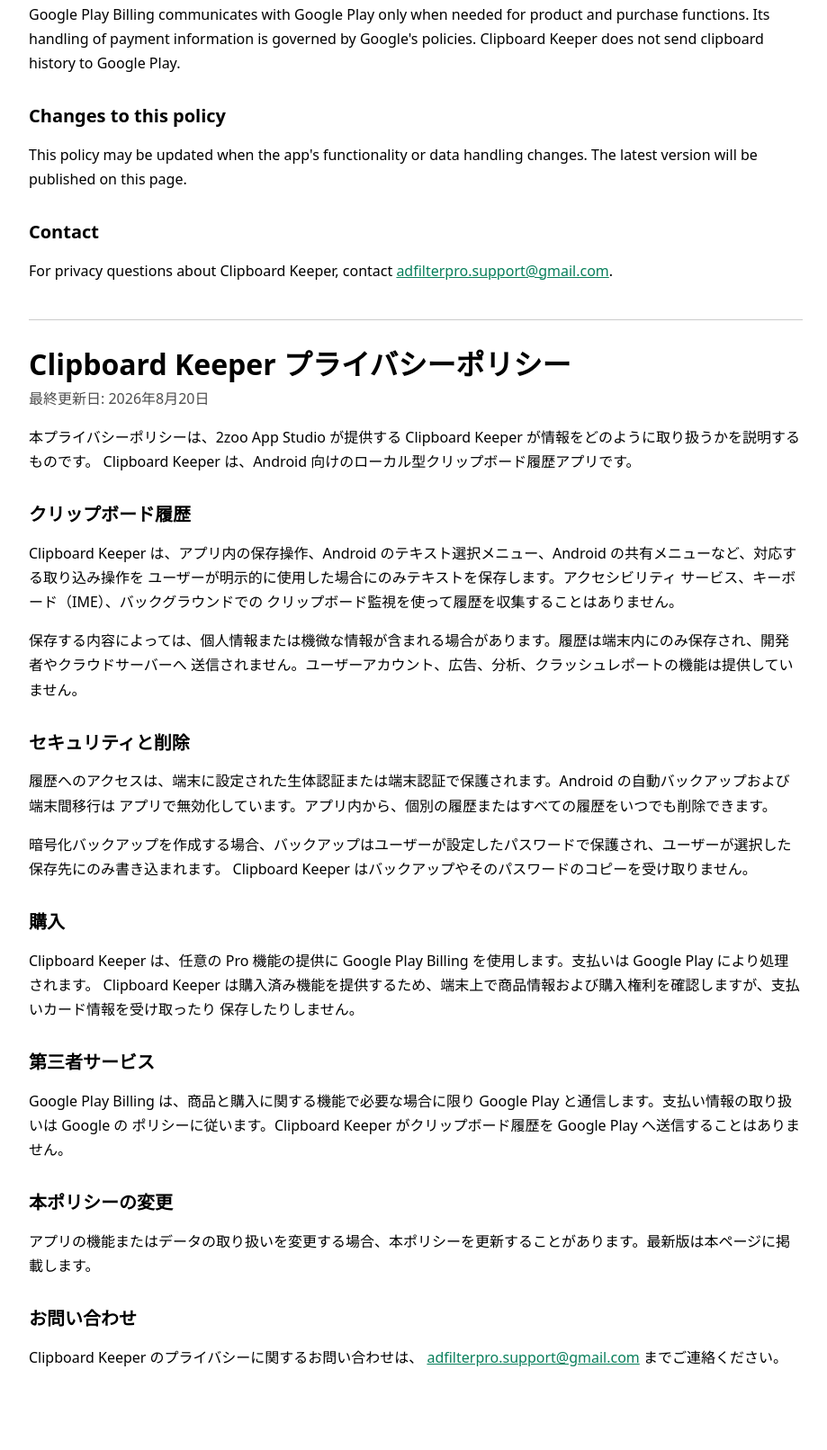
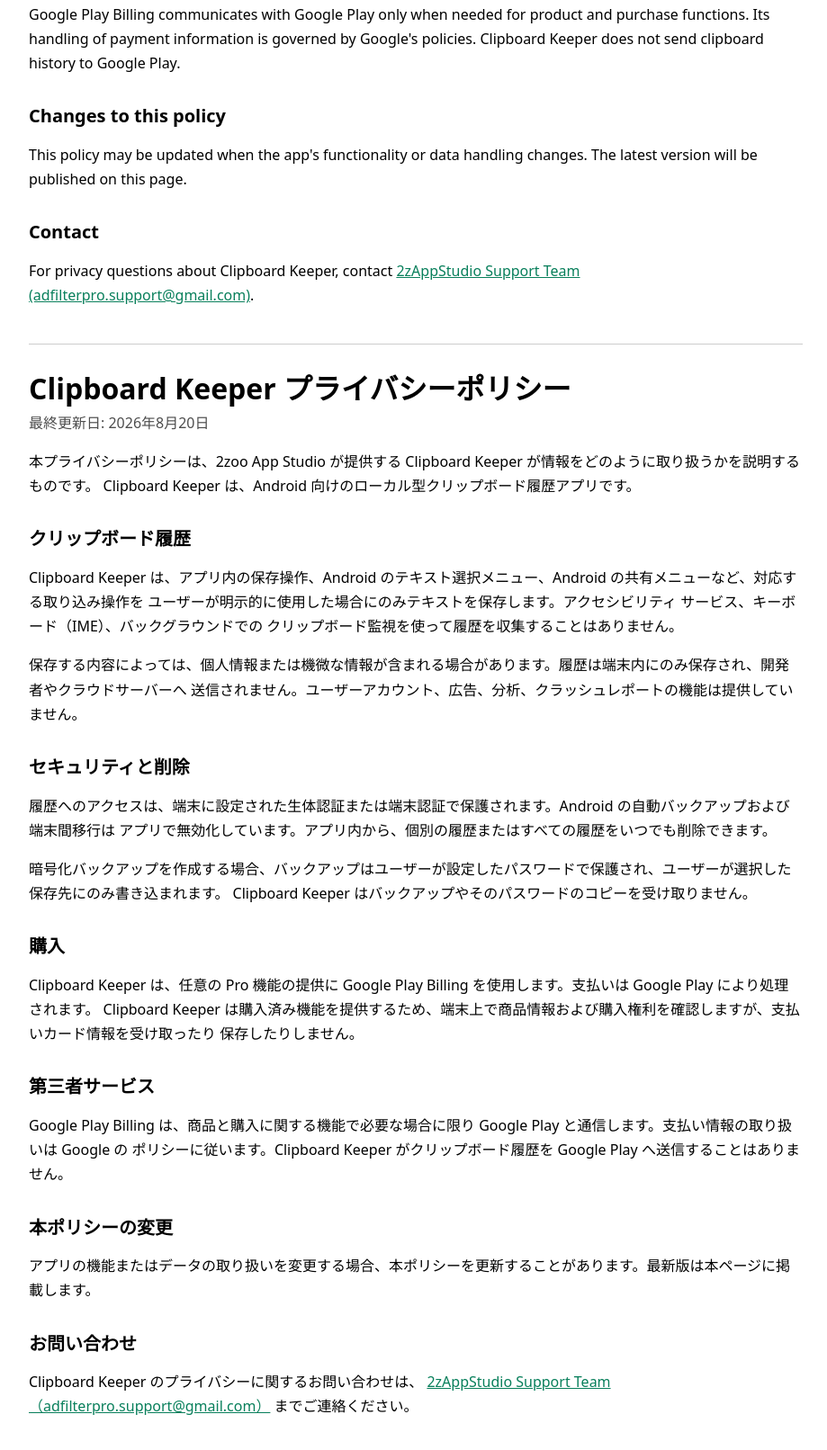
Before and after one commit to 2zTakaya/clipboardkeeper, a plain HTML site: page privacy-policy.html in a window 1280 px wide. Shown: the part 905-2517 px from the top of the page at 90% size, without its empty margins (178-1097 px from the left). Drawn offline with Linux system fonts and the light colour scheme.

Commit message:
Clarify shared support contact

```diff
--- a/privacy-policy.html
+++ b/privacy-policy.html
@@ -81,7 +81,7 @@
     <h2>Contact</h2>
     <p>
       For privacy questions about Clipboard Keeper, contact
-      <a href="mailto:adfilterpro.support@gmail.com">adfilterpro.support@gmail.com</a>.
+      <a href="mailto:adfilterpro.support@gmail.com">2zAppStudio Support Team (adfilterpro.support@gmail.com)</a>.
     </p>
 
     <hr class="section-divider">
@@ -136,7 +136,7 @@
     <h2>お問い合わせ</h2>
     <p>
       Clipboard Keeper のプライバシーに関するお問い合わせは、
-      <a href="mailto:adfilterpro.support@gmail.com">adfilterpro.support@gmail.com</a> までご連絡ください。
+      <a href="mailto:adfilterpro.support@gmail.com">2zAppStudio Support Team（adfilterpro.support@gmail.com）</a> までご連絡ください。
     </p>
   </main>
 </body>
```
